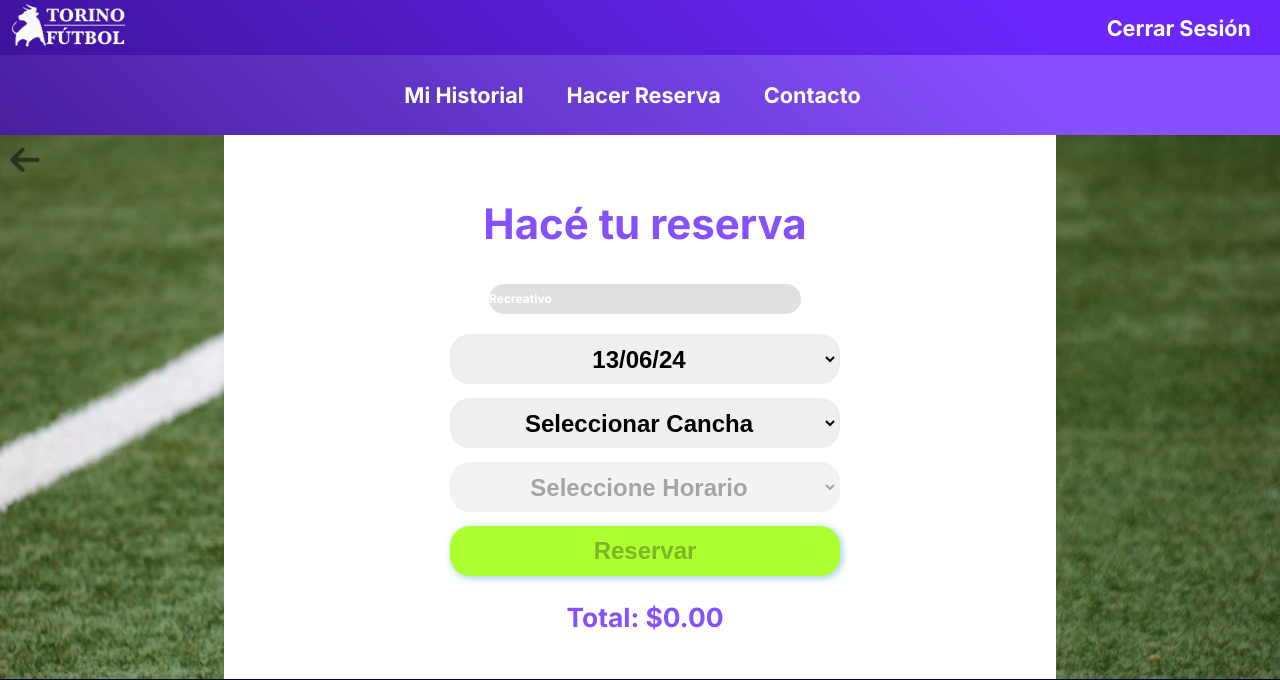
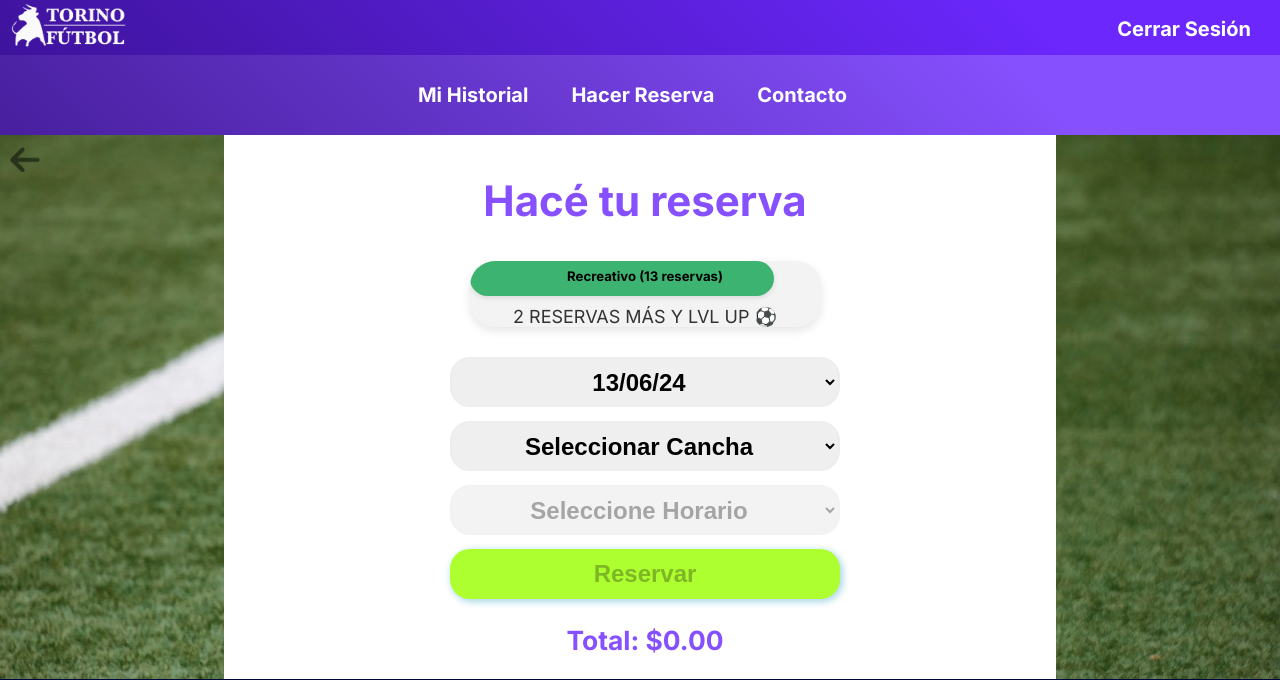
Before and after one commit to manuemp/proyectoMetodologia, a PHP site: page /reservar.php in a window 1280 px wide. Shown: the top 680 px of the page. Run offline with PHP 8.4, Linux system fonts and the light colour scheme; the visitor is signed in with stand-in values (Sample User, id 1); data that the repository does not hold is empty.

Commit message:
Barra de progreso
Se agrega un texto adicional a la barra de progreso que indica las reservas restantes para el próximo nivel.
Se modifica el estilo temporal.

```diff
--- a/estilos/general.css
+++ b/estilos/general.css
@@ -92,7 +92,7 @@ body, html, .nav1, .nav2{
 .opcion{
     cursor: pointer;
     color: white;
-    /* font-size: 20px; */
+    font-size: 20px;
     font-weight: bold;
     padding: 14px;
     margin-right: 15px;
@@ -178,7 +178,7 @@ body, html, .nav1, .nav2{
     text-align: center;
     color: white;
     font-family: inherit;
-    /* font-size: 1.4rem; */
+    font-size: 1.4rem;
     font-weight: bold;
     padding: 20px;
     box-sizing: border-box;
@@ -186,11 +186,14 @@ body, html, .nav1, .nav2{
     cursor: pointer;
 }
 
-.opcion_desplegable:hover{
+.opcion_desplegable:hover
+{
     background-color: dodgerblue;
 }
 
+
 /* ///////// */
+
 label
 {
     display: block;
--- a/reservar.php
+++ b/reservar.php
@@ -277,25 +277,47 @@
         }
 
         .progress-container {
-            width: 80%;
-            background-color: #e0e0e0;
+            width: 90%;
+            background-color: #f3f3f3;
             border-radius: 25px;
-            margin: 20px auto;
+            margin: 20px auto 30px;
             overflow: hidden;
             position: relative;
+            box-shadow: 0 4px 10px rgba(0, 0, 0, 0.1);
         }
 
         .progress-bar {
-            height: 30px;
-            background-color: #4caf50;
+            height: 35px;
+            background-color: #3CB371;
             width: 0;
             border-radius: 25px;
             text-align: center;
-            line-height: 30px;
+            line-height: 35px;
             color: white;
             font-weight: bold;
-            transition: width 0.5s;
+            font-size: 1.2rem;
+            transition: width 0.8s ease;
+            box-shadow: 0 2px 5px rgba(0, 0, 0, 0.1);
         }
+
+        .progress-text {
+            position: absolute;
+            width: 100%;
+            text-align: center;
+            font-size: 1.1rem;
+            color: black;
+            font-weight: bold;
+            top: 0;
+            line-height: 30px;
+        }
+
+        .progress-additional-text {
+            font-size: 1.5rem;
+            color: #333; /* Color del texto */
+            text-align: center; /* Alinear el texto al centro */
+            margin-top: 10px; /* Espacio superior */
+        }
+
 
     </style>
 </head>
@@ -311,7 +333,11 @@
                  <!-- Barra de progreso -->
                 <div class="progress-container">
                     <div id="progress-bar" class="progress-bar"></div>
+                    <div id="progress-text" class="progress-text"></div>
+                    <div id="additional-text" class="progress-additional-text">
                     </div>
+                </div>
+
 
 
                 <select name="select_dia" class="select_reserva" id="select_dia">
@@ -497,29 +523,39 @@
 
     function actualizarBarraProgreso() {
     $.ajax({
-            url: './obtener_reservas.php',  // URL del script que devuelve el número de reservas del usuario
+        url: './obtener_reservas.php',
         type: 'post',
         data: {
             email: "<?php echo $email; ?>"
         },
         success: function (data) {
-                const reservas = parseInt(data);
+            //const reservas = parseInt(data);
+            const reservas = 13;
             let porcentaje = 0;
             let nivel = '';
+            let faltan = 0;
 
             if (reservas < 15) {
                 porcentaje = (reservas / 15) * 100;
                 nivel = 'Recreativo';
+                faltan = 15 - reservas;
             } else if (reservas < 40) {
                 porcentaje = ((reservas - 15) / 25) * 100;
                 nivel = 'Local';
+                faltan = 40 - reservas;
             } else {
                 porcentaje = 100;
                 nivel = 'Socio';
             }
 
+             // Actualizar el ancho de la barra de progreso
             $('#progress-bar').css('width', `${porcentaje}%`);
-                $('#progress-bar').text(`${nivel} (${reservas} reservas)`);
+
+             // Actualizar el texto dentro del elemento con el ID 'progress-text'
+            $('#progress-text').text(`${nivel} (${reservas} reservas)`);
+
+             // Actualizar el texto adicional
+            $('#additional-text').text(`${faltan} RESERVAS MÁS Y LVL UP ⚽️`);
         }
     });
 }
```
Lines whose indentation alone changed are shown as unchanged.
